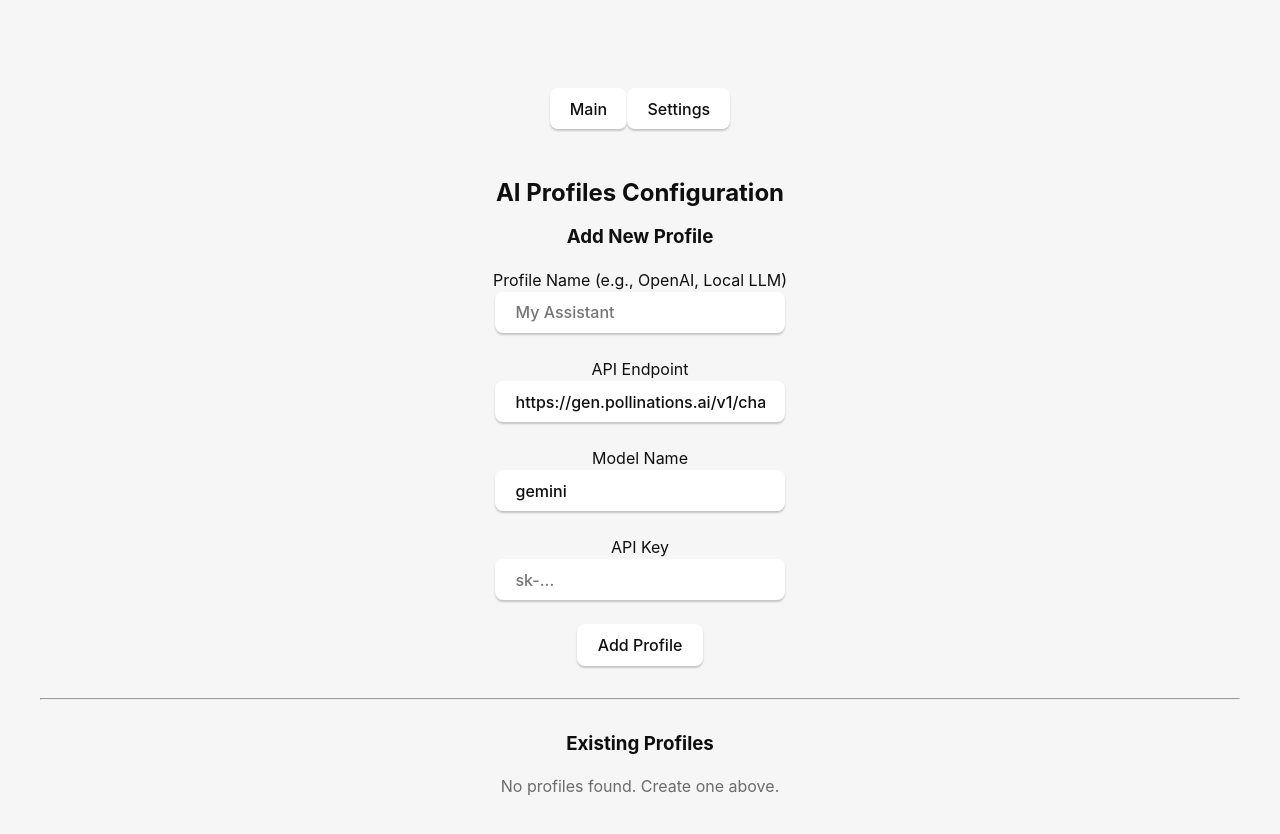
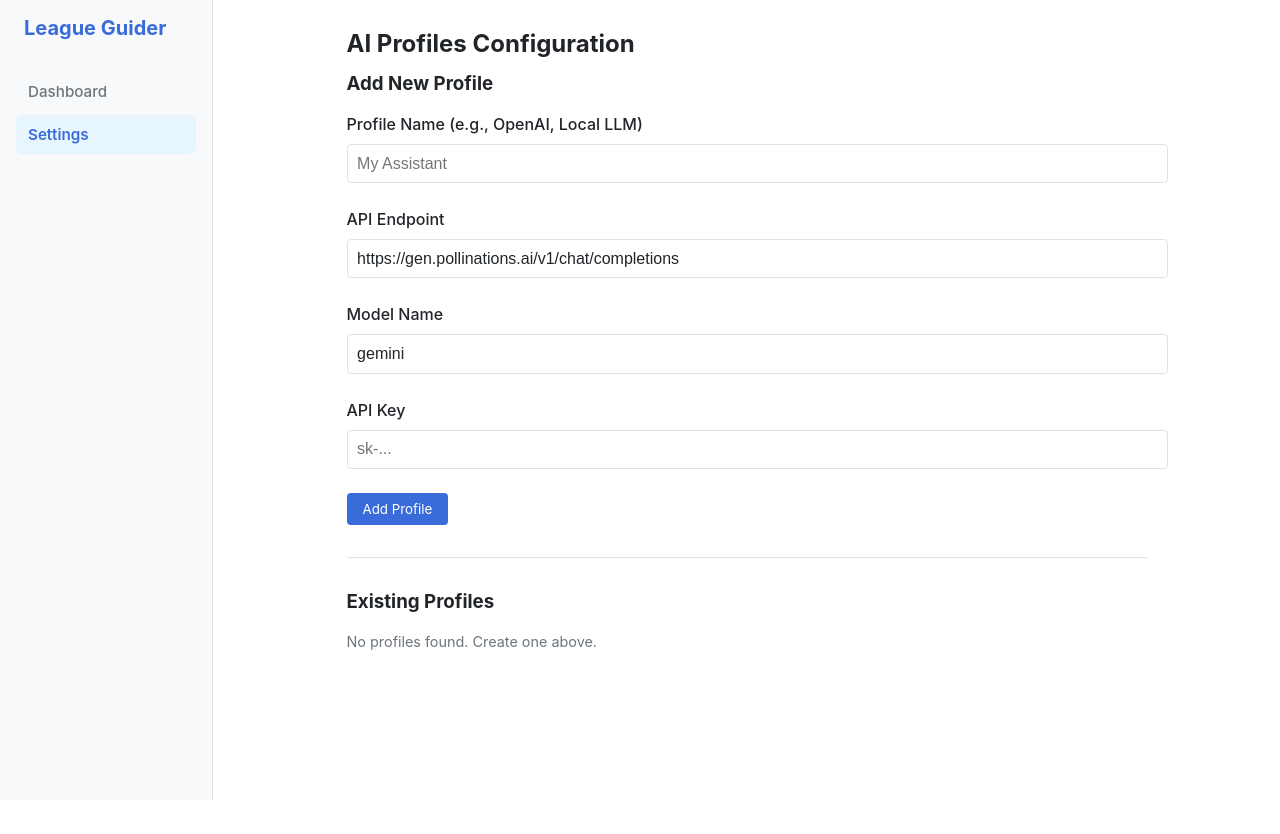
Before and after one commit to EndsM/My-League-Guider, a React (Vite) app: page / in a window 1280 px wide. Both pictures are taken after a click on the button "Settings". Shown: the top 834 px of the page. After the commit the page ends 800 px from the top, so only its background shows below. Built offline with nearby package versions, Linux system fonts and the light colour scheme.

Commit message:
Change to sidebar nav

```diff
--- a/src/App.css
+++ b/src/App.css
@@ -1,116 +1,233 @@
-.logo.vite:hover {
-  filter: drop-shadow(0 0 2em #747bff);
+:root {
+  /* Colors - Light Theme */
+  --accent-color: #396cd8;
+  --bg-app: #fff;
+  --bg-sidebar: #f8f9fa;
+  --bg-sidebar-active: #e7f5ff;
+  --bg-sidebar-hover: #e9ecef;
+  --border-color: #dee2e6;
+  --danger-color: #dc3545;
+  --text-primary: #212529;
+  --text-secondary: #6c757d;
+
+  /* Typography */
+  font-family: "Inter", "Avenir", "Helvetica", "Arial", sans-serif;
+  font-size: 16px;
+  font-weight: 400;
+  line-height: 24px;
 }
 
-.logo.react:hover {
-  filter: drop-shadow(0 0 2em #61dafb);
-}
-:root {
-  font-family: Inter, Avenir, Helvetica, Arial, sans-serif;
-  font-size: 16px;
-  line-height: 24px;
-  font-weight: 400;
+/* Base Resets */
 
-  color: #0f0f0f;
-  background-color: #f6f6f6;
-
-  font-synthesis: none;
-  text-rendering: optimizeLegibility;
-  -webkit-font-smoothing: antialiased;
-  -moz-osx-font-smoothing: grayscale;
-  -webkit-text-size-adjust: 100%;
+body,
+html {
+  height: 100%;
+  margin: 0;
+  overflow: hidden;
+  padding: 0;
 }
 
-.container {
-  margin: 0;
-  padding-top: 10vh;
-  display: flex;
-  flex-direction: column;
-  justify-content: center;
-  text-align: center;
-}
-
-.logo {
-  height: 6em;
-  padding: 1.5em;
-  will-change: filter;
-  transition: 0.75s;
-}
-
-.logo.tauri:hover {
-  filter: drop-shadow(0 0 2em #24c8db);
-}
-
-.row {
-  display: flex;
-  justify-content: center;
-}
-
-a {
-  font-weight: 500;
-  color: #646cff;
-  text-decoration: inherit;
-}
-
-a:hover {
-  color: #535bf2;
-}
-
-h1 {
-  text-align: center;
-}
-
-input,
-button {
-  border-radius: 8px;
-  border: 1px solid transparent;
-  padding: 0.6em 1.2em;
-  font-size: 1em;
-  font-weight: 500;
-  font-family: inherit;
-  color: #0f0f0f;
-  background-color: #ffffff;
-  transition: border-color 0.25s;
-  box-shadow: 0 2px 2px rgba(0, 0, 0, 0.2);
+#root {
+  height: 100%;
 }
 
 button {
   cursor: pointer;
+  font-family: inherit;
 }
 
-button:hover {
-  border-color: #396cd8;
-}
-button:active {
-  border-color: #396cd8;
-  background-color: #e8e8e8;
+h1,
+h2,
+h3,
+p {
+  margin: 0 0 1rem;
 }
 
 input,
-button {
-  outline: none;
+select {
+  background-color: transparent;
+  border: 1px solid var(--border-color);
+  border-radius: 4px;
+  color: var(--text-primary);
+  font-size: 1rem;
+  padding: 0.6em;
+  width: 100%;
 }
 
-#greet-input {
-  margin-right: 5px;
+/* Layout */
+
+.app-container {
+  background-color: var(--bg-app);
+  color: var(--text-primary);
+  display: flex;
+  height: 100vh;
+  width: 100vw;
 }
+
+.main-content {
+  flex: 1;
+  overflow-y: auto;
+  padding: 2rem 3rem;
+  position: relative;
+}
+
+/* Sidebar */
+
+.sidebar {
+  background-color: var(--bg-sidebar);
+  border-right: 1px solid var(--border-color);
+  display: flex;
+  flex-direction: column;
+  flex-shrink: 0;
+  padding: 1rem;
+  width: 180px; /* Reduced width */
+}
+
+.sidebar-header {
+  margin-bottom: 2rem;
+  padding: 0 0.5rem;
+}
+
+.sidebar-header h2 {
+  color: var(--accent-color);
+  font-size: 1.25rem;
+  margin: 0;
+}
+
+/* Navigation */
+
+.nav-menu {
+  display: flex;
+  flex-direction: column;
+  gap: 4px;
+}
+
+.nav-item {
+  align-items: center;
+  background-color: transparent;
+  border: 0;
+  border-radius: 6px;
+  box-shadow: none;
+  color: var(--text-secondary);
+  display: flex;
+  font-size: 0.95rem;
+  font-weight: 500;
+  outline: none;
+  padding: 10px 12px;
+  text-align: left;
+  transition: all 0.2s ease;
+}
+
+.nav-item:hover {
+  background-color: var(--bg-sidebar-hover);
+  color: var(--text-primary);
+}
+
+.nav-item.active {
+  background-color: var(--bg-sidebar-active);
+  color: var(--accent-color);
+  font-weight: 600;
+}
+
+/* Dashboard Views */
+
+.dashboard-card {
+  border: 1px dashed var(--border-color);
+  border-radius: 8px;
+  margin-top: 2rem;
+  padding: 1rem;
+}
+
+/* Settings Forms */
+
+.settings-container {
+  margin: 0 auto;
+  max-width: 800px;
+}
+
+.form-group {
+  margin-bottom: 1.5rem;
+}
+
+.form-label {
+  display: block;
+  font-weight: 500;
+  margin-bottom: 0.5rem;
+}
+
+/* Profile List */
+
+.profile-list {
+  display: flex;
+  flex-direction: column;
+  gap: 1rem;
+}
+
+.profile-card {
+  border: 1px solid var(--border-color);
+  border-radius: 8px;
+  padding: 1.5rem;
+}
+
+.profile-meta {
+  color: var(--text-secondary);
+  font-size: 0.9rem;
+  margin-bottom: 0.5rem;
+}
+
+.profile-actions {
+  display: flex;
+  gap: 10px;
+  margin-top: 1rem;
+}
+
+.btn-primary {
+  background-color: var(--accent-color);
+  border: 0;
+  border-radius: 4px;
+  color: #fff;
+  padding: 0.6em 1.2em;
+}
+
+.btn-secondary {
+  background-color: transparent;
+  border: 1px solid var(--border-color);
+  border-radius: 4px;
+  color: var(--text-primary);
+  padding: 0.6em 1.2em;
+}
+
+.btn-danger {
+  background-color: transparent;
+  border: 1px solid var(--danger-color);
+  border-radius: 4px;
+  color: var(--danger-color);
+  padding: 0.6em 1.2em;
+}
+
+.btn-danger:hover {
+  background-color: var(--danger-color);
+  color: #fff;
+}
+
+.divider {
+  border: 0;
+  border-top: 1px solid var(--border-color);
+  margin: 2rem 0;
+}
+
+/* Dark Mode */
 
 @media (prefers-color-scheme: dark) {
   :root {
-    color: #f6f6f6;
-    background-color: #2f2f2f;
-  }
-
-  a:hover {
-    color: #24c8db;
-  }
-
-  input,
-  button {
-    color: #ffffff;
-    background-color: #0f0f0f98;
-  }
-  button:active {
-    background-color: #0f0f0f69;
+    --accent-color: #4daafc;
+    --bg-app: #1e1e1e;
+    --bg-sidebar: #252526;
+    --bg-sidebar-active: #37373d;
+    --bg-sidebar-hover: #2d2d30;
+    --border-color: #333;
+    --danger-color: #ff6b6b;
+    --text-primary: #d4d4d4;
+    --text-secondary: #aaa;
   }
 }
--- a/src/App.tsx
+++ b/src/App.tsx
@@ -2,41 +2,59 @@ import { useState } from "react";
 import "./App.css";
 import SettingsManager from "./components/SettingsManager";
 
-type Tab = "chat" | "settings";
+type Tab = "dashboard" | "settings";
 
 function App() {
-  const [activeTab, setActiveTab] = useState<Tab>("chat");
+  const [activeTab, setActiveTab] = useState<Tab>("dashboard");
 
   return (
-    <main className="container">
-      {/* Navigation Tabs */}
-      <nav className="tabs-nav">
+    <div className="app-container">
+      {/* Sidebar */}
+      <aside className="sidebar">
+        <div className="sidebar-header">
+          <h2>League Guider</h2>
+        </div>
+
+        <nav className="nav-menu">
           <button
-          className={`tab-btn ${activeTab === "chat" ? "active" : ""}`}
-          onClick={() => setActiveTab("chat")}
+            className={`nav-item ${activeTab === "dashboard" ? "active" : ""}`}
+            onClick={() => setActiveTab("dashboard")}
           >
-          Main
+            Dashboard
           </button>
+
           <button
-          className={`tab-btn ${activeTab === "settings" ? "active" : ""}`}
+            className={`nav-item ${activeTab === "settings" ? "active" : ""}`}
             onClick={() => setActiveTab("settings")}
           >
             Settings
           </button>
         </nav>
+      </aside>
 
-      {/* Main Content Area */}
-      <section className="tab-content" style={{ padding: "2rem" }}>
-        {activeTab === "chat" && (
-          <div className="main-tab-content">
-            <h1>League Guider</h1>
-            <p>Start work on settings tab first.</p>
+      {/* Main Content */}
+      <main className="main-content">
+        {activeTab === "dashboard" && (
+          <div className="dashboard-view">
+            <h1>Dashboard</h1>
+            <p>Planed features:</p>
+            <div className="dashboard-card">
+              <p style={{ margin: 0, color: "var(--text-secondary)" }}>
+                Audio input and output for BP choices
+              </p>
+              <p style={{ margin: 0, color: "var(--text-secondary)" }}>
+                Context of the current version's heroes' stats
+              </p>
+              <p style={{ margin: 0, color: "var(--text-secondary)" }}>
+                BYOK approach and customizable endpoints
+              </p>
+            </div>
           </div>
         )}
 
         {activeTab === "settings" && <SettingsManager />}
-      </section>
       </main>
+    </div>
   );
 }
 
--- a/src/components/SettingsManager.tsx
+++ b/src/components/SettingsManager.tsx
@@ -107,16 +107,17 @@ export default function SettingsManager() {
   }
 
   return (
-    <div>
+    <div className="settings-container">
       <h2>AI Profiles Configuration</h2>
 
       {/* Editor Form */}
-      <div>
+      <div className="profile-editor">
         <h3>{isEditing ? "Edit Profile" : "Add New Profile"}</h3>
         <form onSubmit={handleSave}>
-          <div>
-            <label htmlFor="name">Profile Name (e.g., OpenAI, Local LLM)</label>
-            <br />
+          <div className="form-group">
+            <label className="form-label" htmlFor="name">
+              Profile Name (e.g., OpenAI, Local LLM)
+            </label>
             <input
               id="name"
               name="name"
@@ -125,11 +126,11 @@ export default function SettingsManager() {
               placeholder="My Assistant"
             />
           </div>
-          <br />
 
-          <div>
-            <label htmlFor="endpoint">API Endpoint</label>
-            <br />
+          <div className="form-group">
+            <label className="form-label" htmlFor="endpoint">
+              API Endpoint
+            </label>
             <input
               id="endpoint"
               name="endpoint"
@@ -138,11 +139,11 @@ export default function SettingsManager() {
               placeholder="https://api.openai.com/v1/chat/completions"
             />
           </div>
-          <br />
 
-          <div>
-            <label htmlFor="model">Model Name</label>
-            <br />
+          <div className="form-group">
+            <label className="form-label" htmlFor="model">
+              Model Name
+            </label>
             <input
               id="model"
               name="model"
@@ -151,13 +152,11 @@ export default function SettingsManager() {
               placeholder="gpt-4o"
             />
           </div>
-          <br />
 
-          <div>
-            <label htmlFor="apiKey">
+          <div className="form-group">
+            <label className="form-label" htmlFor="apiKey">
               API Key {isEditing && "(Leave blank to keep existing)"}
             </label>
-            <br />
             <input
               id="apiKey"
               name="apiKey"
@@ -167,15 +166,18 @@ export default function SettingsManager() {
               placeholder="sk-..."
             />
           </div>
-          <br />
 
-          <div>
+          <div className="profile-actions">
             {isEditing && (
-              <button type="button" onClick={resetForm}>
+              <button
+                type="button"
+                className="btn-secondary"
+                onClick={resetForm}
+              >
                 Cancel
               </button>
             )}
-            <button type="submit" disabled={loading}>
+            <button type="submit" className="btn-primary" disabled={loading}>
               {loading
                 ? "Saving..."
                 : isEditing
@@ -186,35 +188,37 @@ export default function SettingsManager() {
         </form>
       </div>
 
-      <hr style={{ margin: "2rem 0" }} />
+      <hr className="divider" />
 
       {/* List of Profiles */}
       <h3>Existing Profiles</h3>
       {profiles.length === 0 ? (
-        <p style={{ opacity: 0.6 }}>No profiles found. Create one above.</p>
+        <p className="profile-meta">No profiles found. Create one above.</p>
       ) : (
-        <div>
+        <div className="profile-list">
           {profiles.map((profile) => (
-            <div
-              key={profile.id}
-              style={{
-                border: "1px solid #ccc",
-                borderRadius: "8px",
-                padding: "1rem",
-                marginBottom: "1rem",
-              }}
-            >
+            <div key={profile.id} className="profile-card">
               <h3>{profile.name}</h3>
-              <p>
+              <p className="profile-meta">
                 <strong>Model:</strong> {profile.model}
               </p>
-              <p>
+              <p className="profile-meta">
                 <strong>URL:</strong> {profile.endpoint}
               </p>
 
-              <div style={{ display: "flex", gap: "10px" }}>
-                <button onClick={() => handleEdit(profile)}>Edit</button>
-                <button onClick={() => handleDelete(profile.id)}>Delete</button>
+              <div className="profile-actions">
+                <button
+                  className="btn-secondary"
+                  onClick={() => handleEdit(profile)}
+                >
+                  Edit
+                </button>
+                <button
+                  className="btn-danger"
+                  onClick={() => handleDelete(profile.id)}
+                >
+                  Delete
+                </button>
               </div>
             </div>
           ))}
```
Lines whose indentation alone changed are shown as unchanged.
